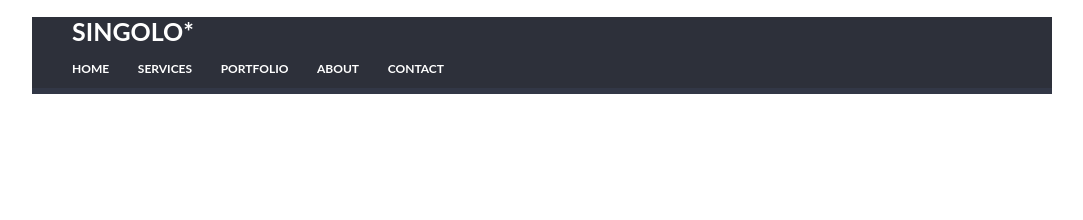
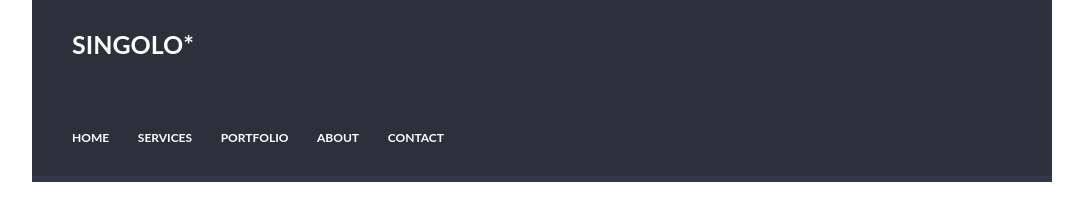
Before and after one commit to NastyaKvachenok/singolo, a plain HTML site: page singolo1.html in a window 1280 px wide. Shown: the whole page, without its empty margins (98-1181 px from the left). Drawn offline with nearby package versions, Linux system fonts and the light colour scheme.

Commit message:
fix: change margins and paddings for header

```diff
--- a/singolo1.css
+++ b/singolo1.css
@@ -33,7 +33,11 @@ a {
   font-family: 'Lato';
   font-weight: bold;
   font-size: 25px;
+  line-height: 25px;
   width: 120px;
+  padding-top: 32px;
+  padding-bottom: 32px;
+  margin: 0px;
 }
 
 
@@ -51,7 +55,11 @@ nav {
   font-family: 'Lato';
   font-weight: 700;
   font-size: 12px;
+  line-height: 12px;
   width: 372px;
+  padding-top: 43px;
+  padding-bottom: 32px;
+  margin: 0px;
 }
 
 
@@ -60,6 +68,7 @@ ul {
   list-style-type: none;
   display: flex;
   justify-content: space-between;
+  margin: 0px;
 }
 
 ul li a {
@@ -69,3 +78,6 @@ ul li a {
 ul li a:hover {
   color:  #f06c64;
 }
+
+
+/*STYLES FOR SLIDER*/
```
